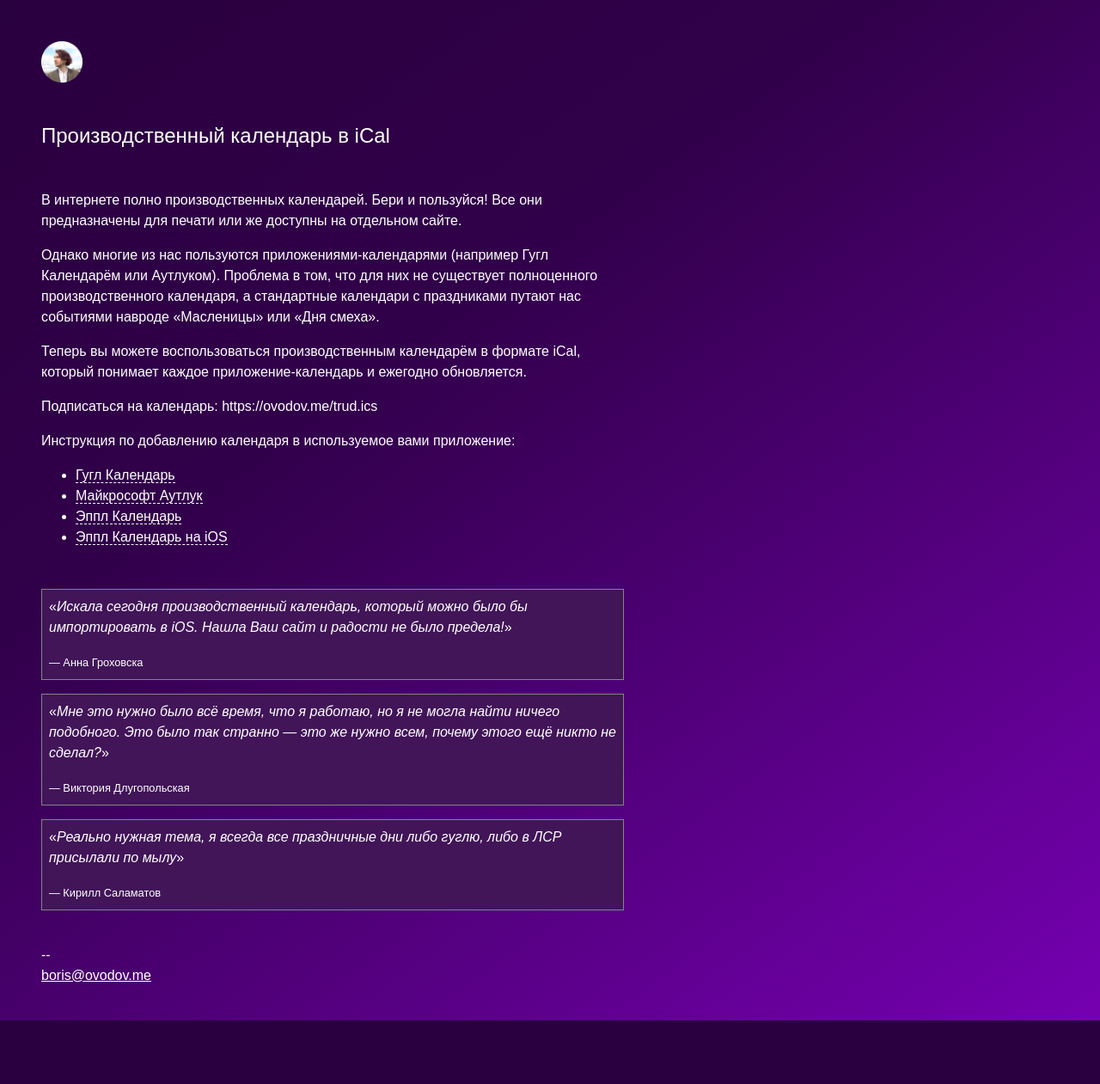
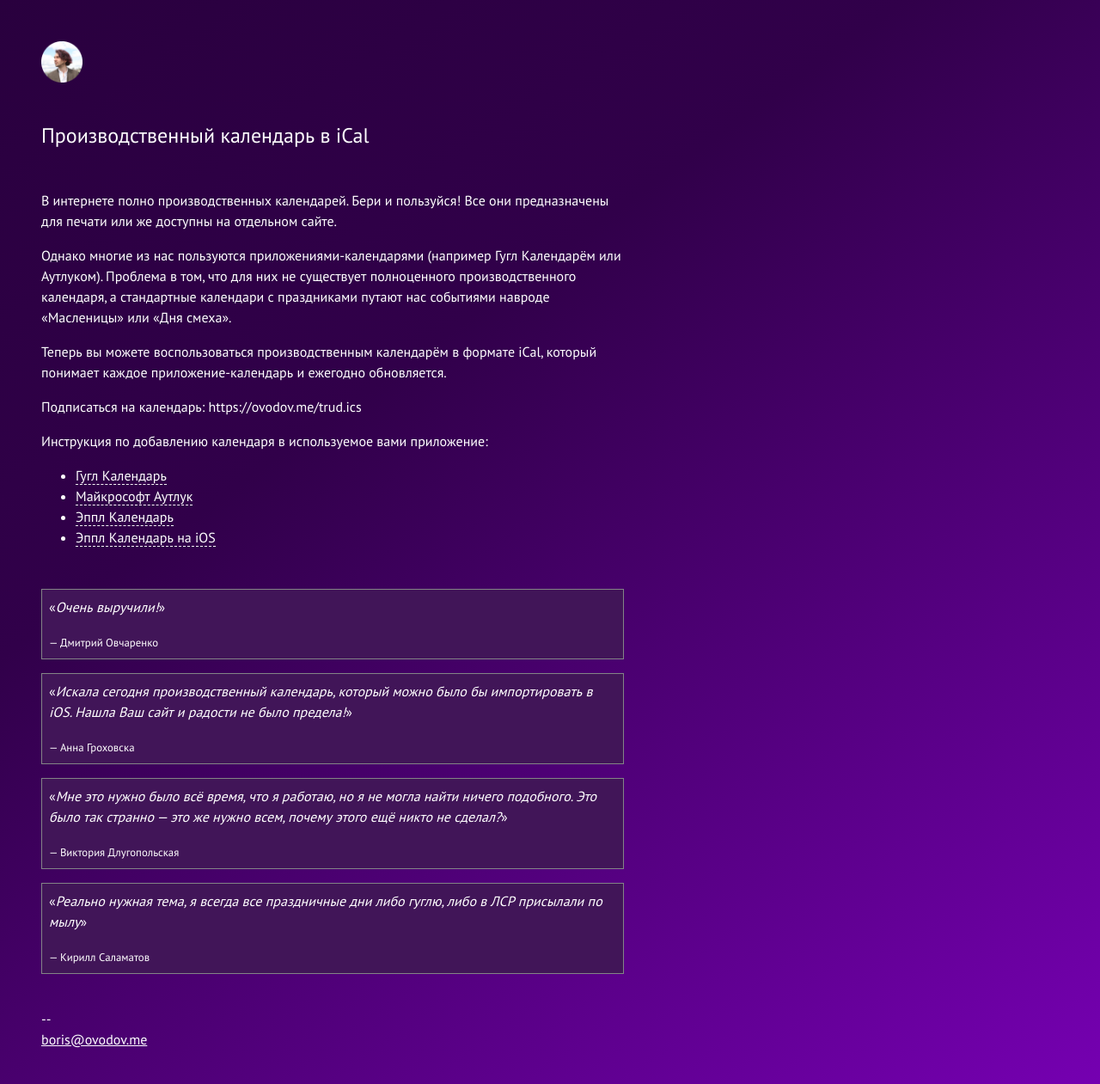
Before and after one commit to borisovodov/ovodovme, a Flask app: page /trud in a window 1280 px wide. Shown: the whole page at 86% size. Before the commit the page ends 1187 px from the top, so only its background shows below. Run offline with Flask 2, Linux system fonts and the light colour scheme; some libraries are stand-ins or nearby versions.

Commit message:
Допилка мелочей.

```diff
--- a/templates/trud.html
+++ b/templates/trud.html
@@ -17,7 +17,7 @@
 	<!-- Static -->
 	<link rel="stylesheet" type="text/css" href="{{ url_for('static', filename='bootstrap.min.css') }}">
 	<link rel="stylesheet" type="text/css" href="{{ url_for('static', filename='style.css') }}">
-	<link href="https://fonts.googleapis.com/css?family=Open+Sans" rel="stylesheet">
+	<link href="https://fonts.googleapis.com/css?family=PT+Sans" rel="stylesheet">
 	<link rel="shortcut icon" href="{{ url_for('static', filename='favicon.png') }}">
 
 	<script src="{{ url_for('static', filename='jquery-3.4.1.min.js') }}"></script>
@@ -53,6 +53,10 @@
 					</ul>
 					<div class="mt-5">
 						<blockquote class="p-2 border">
+							<p>«<i>Очень выручили!</i>»</p>
+							<small>— Дмитрий Овчаренко</small>
+						</blockquote>
+						<blockquote class="p-2 border">
 							<p>«<i>Искала сегодня производственный календарь, который можно было бы импортировать в iOS. Нашла Ваш сайт и радости не было предела!</i>»</p>
 							<small>— Анна Гроховска</small>
 						</blockquote>
```
